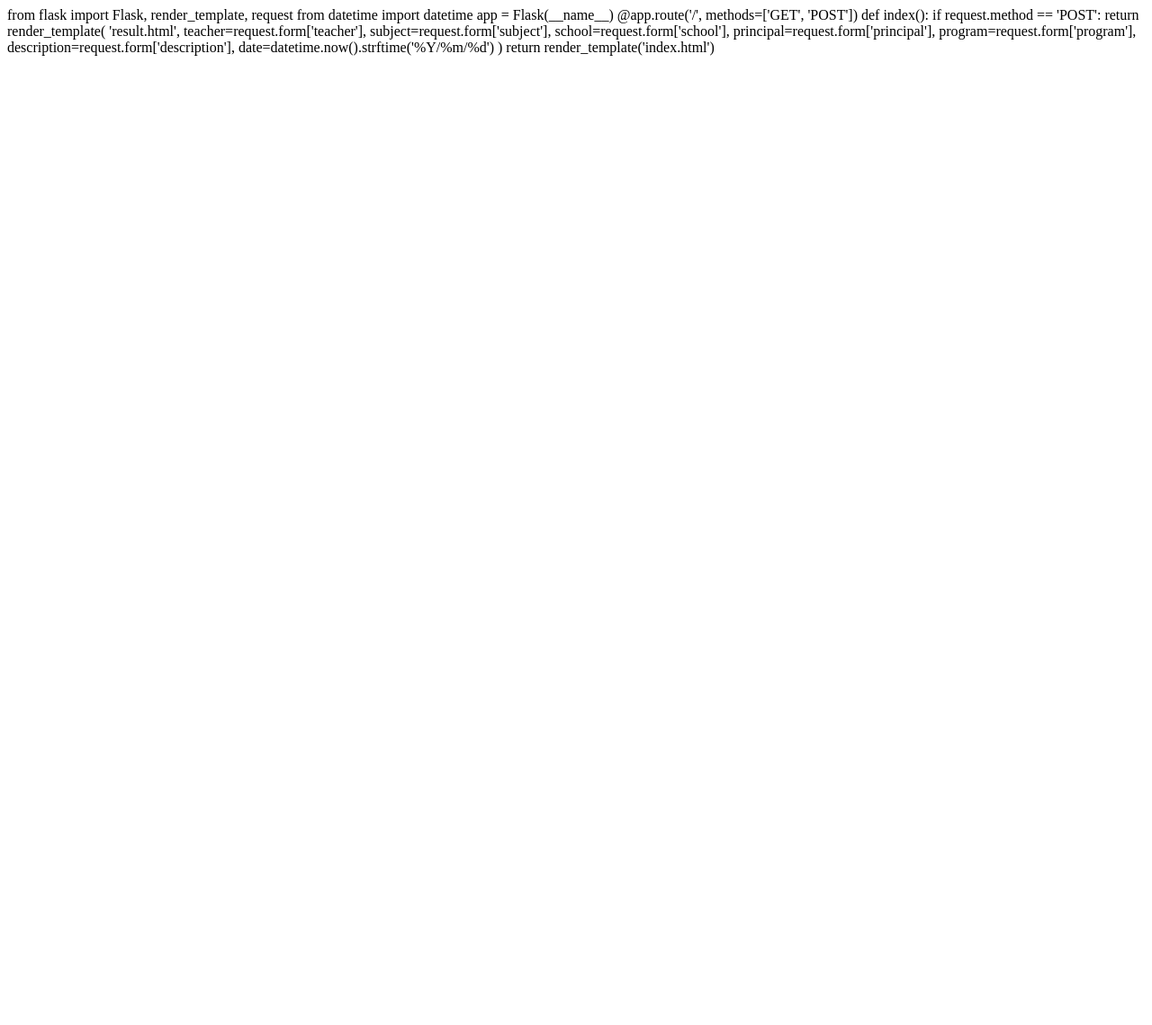
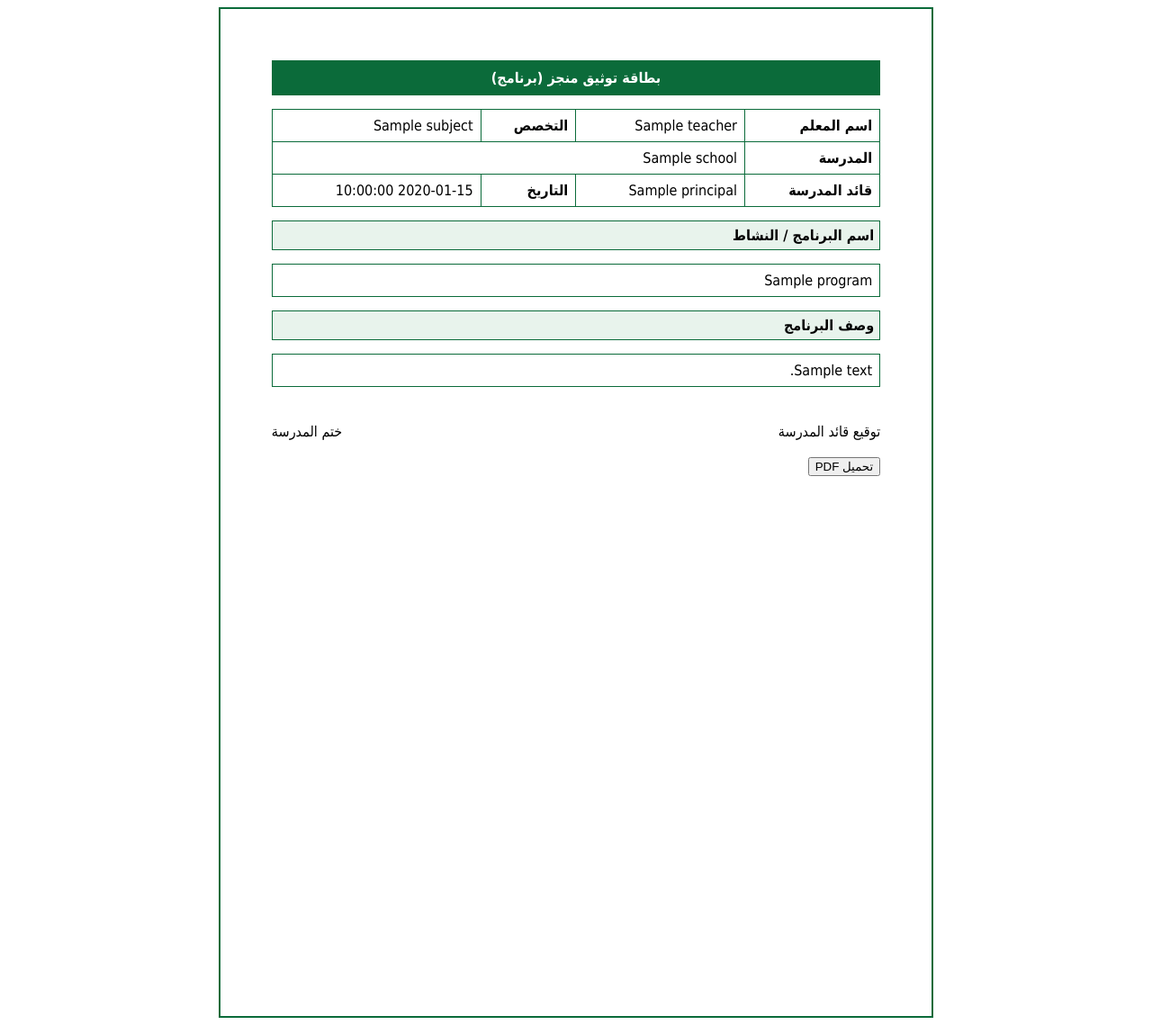
Before and after one commit to aliasiriiii/Evidence-ai, a Flask app: template templates/result.html in a window 1280 px wide. Shown: the whole page at 90% size. Before the commit the page ends 62 px from the top, so only its background shows below. Run offline with Flask 3, Linux system fonts and the light colour scheme; the template is opened without the code that fills it: most values are stand-ins (such as "Sample title", 1, 10 or a date in 2020).

Commit message:
Create result.html for documentation card
Added HTML structure and styles for result page.

```diff
--- a/templates/result.html
+++ b/templates/result.html
@@ -1,20 +1,115 @@
-from flask import Flask, render_template, request
-from datetime import datetime
+<!DOCTYPE html>
+<html lang="ar" dir="rtl">
+<head>
+<meta charset="UTF-8">
+<title>بطاقة توثيق</title>
 
-app = Flask(__name__)
+<style>
+body {
+    font-family: Tahoma;
+    background: white;
+}
 
-@app.route('/', methods=['GET', 'POST'])
-def index():
-    if request.method == 'POST':
-        return render_template(
-            'result.html',
-            teacher=request.form['teacher'],
-            subject=request.form['subject'],
-            school=request.form['school'],
-            principal=request.form['principal'],
-            program=request.form['program'],
-            description=request.form['description'],
-            date=datetime.now().strftime('%Y/%m/%d')
-        )
+.page {
+    width: 210mm;
+    min-height: 297mm;
+    margin: auto;
+    border: 2px solid #0b6b3a;
+    padding: 15mm;
+    box-sizing: border-box;
+}
 
-    return render_template('index.html')
+.header {
+    background: #0b6b3a;
+    color: white;
+    text-align: center;
+    padding: 10px;
+    font-weight: bold;
+}
+
+.table {
+    width: 100%;
+    border-collapse: collapse;
+    margin-top: 15px;
+}
+
+.table td {
+    border: 1px solid #0b6b3a;
+    padding: 8px;
+}
+
+.section-title {
+    background: #e8f3ec;
+    font-weight: bold;
+    padding: 6px;
+    border: 1px solid #0b6b3a;
+    margin-top: 15px;
+}
+
+.footer {
+    margin-top: 40px;
+    display: flex;
+    justify-content: space-between;
+}
+
+@media print {
+    button { display: none; }
+}
+</style>
+</head>
+
+<body>
+
+<div class="page">
+
+<div class="header">
+بطاقة توثيق منجز (برنامج)
+</div>
+
+<table class="table">
+<tr>
+<td><strong>اسم المعلم</strong></td>
+<td>{{ teacher }}</td>
+<td><strong>التخصص</strong></td>
+<td>{{ subject }}</td>
+</tr>
+
+<tr>
+<td><strong>المدرسة</strong></td>
+<td colspan="3">{{ school }}</td>
+</tr>
+
+<tr>
+<td><strong>قائد المدرسة</strong></td>
+<td>{{ principal }}</td>
+<td><strong>التاريخ</strong></td>
+<td>{{ date }}</td>
+</tr>
+</table>
+
+<div class="section-title">اسم البرنامج / النشاط</div>
+<table class="table">
+<tr>
+<td>{{ program }}</td>
+</tr>
+</table>
+
+<div class="section-title">وصف البرنامج</div>
+<table class="table">
+<tr>
+<td>{{ description }}</td>
+</tr>
+</table>
+
+<div class="footer">
+<div>توقيع قائد المدرسة</div>
+<div>ختم المدرسة</div>
+</div>
+
+<br>
+<button onclick="window.print()">تحميل PDF</button>
+
+</div>
+
+</body>
+</html>
```
